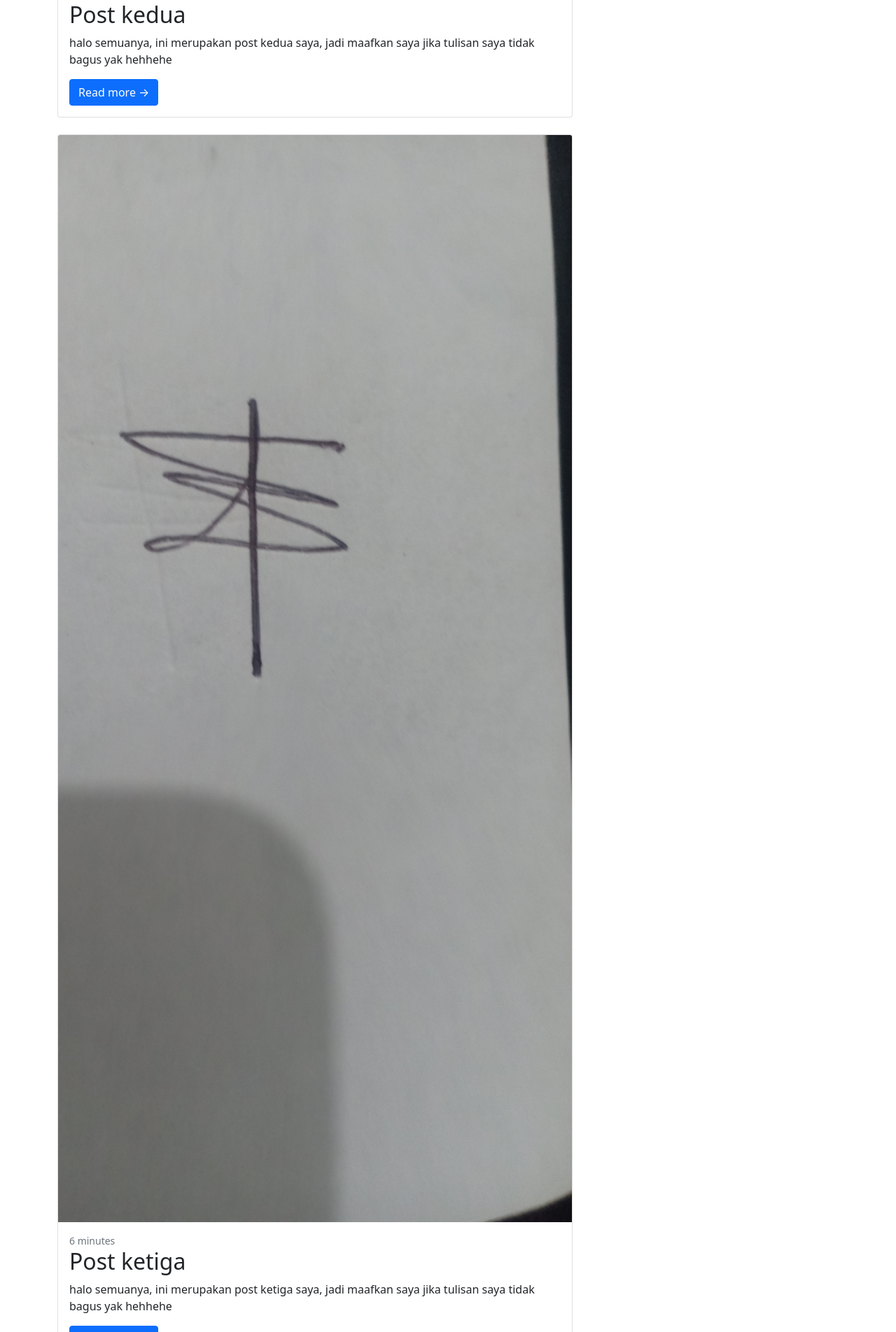
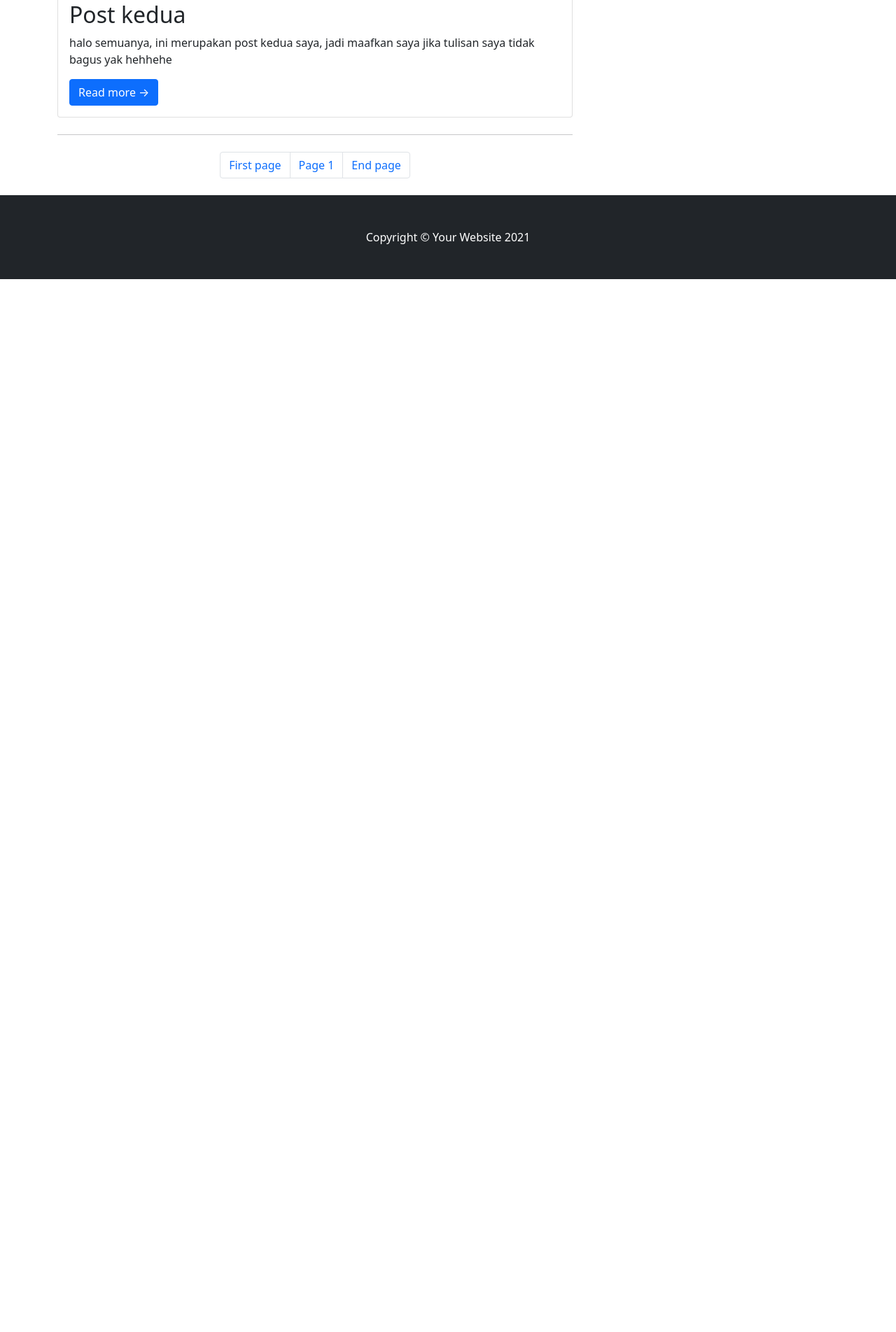
Before and after one commit to AlfaRiza/django_blog, a Django app: page / in a window 1280 px wide. Shown: the part 2090-3994 px from the top of the page at 70% size. After the commit the page ends 2489 px from the top, so only its background shows below. Run offline with Django 3.2, Linux system fonts and the light colour scheme; data comes from the database, SQL or seed files in the repository; some libraries are stand-ins or nearby versions.

Commit message:
ADD paginator model

```diff
--- a/django_blog/myblog/templates/myblog/index.html
+++ b/django_blog/myblog/templates/myblog/index.html
@@ -17,7 +17,7 @@
             <div class="row">
                 <!-- Blog entries-->
                 <div class="col-lg-8">
-                    {% for obj in queryset %}
+                    {% for obj in data %}
                         <div class="card mb-4">
                             <a href="{{ obj.thumbnail.url }}"><img class="card-img-top" src="{{ obj.thumbnail.url }}" alt="..." /></a>
                             <div class="card-body">
@@ -32,13 +32,15 @@
                     <nav aria-label="Pagination">
                         <hr class="my-0" />
                         <ul class="pagination justify-content-center my-4">
-                            <li class="page-item disabled"><a class="page-link" href="#" tabindex="-1" aria-disabled="true">Newer</a></li>
-                            <li class="page-item active" aria-current="page"><a class="page-link" href="#!">1</a></li>
-                            <li class="page-item"><a class="page-link" href="#!">2</a></li>
-                            <li class="page-item"><a class="page-link" href="#!">3</a></li>
-                            <li class="page-item disabled"><a class="page-link" href="#!">...</a></li>
-                            <li class="page-item"><a class="page-link" href="#!">15</a></li>
-                            <li class="page-item"><a class="page-link" href="#!">Older</a></li>
+                            <li class="page-item"><a class="page-link" href="?page=1">First page</a></li>
+                            {% if data.has_previous %}
+                            <li class="page-item" aria-current="page"><a class="page-link" href="?page={{ data.previous_page_number }}">&larr;</a></li>
+                            {% endif %}
+                            <li class="page-item"><a class="page-link active" href="?page={{ data.number }}">Page {{ data.number }}</a></li>
+                            {% if obj.has_next %}
+                            <li class="page-item"><a class="page-link" href="?page={{ data.next_page_number }}">&rarr;</a></li>
+                            {% endif %}
+                            <li class="page-item"><a class="page-link" href="?page={{ data.paginator.num_pages }}">End page</a></li>
                         </ul>
                     </nav>
                 </div>
--- a/django_blog/myblog/templates/myblog/navbar.html
+++ b/django_blog/myblog/templates/myblog/navbar.html
@@ -3,14 +3,14 @@
 <!-- Responsive navbar-->
 <nav class="navbar navbar-expand-lg navbar-dark bg-dark">
     <div class="container">
-        <a class="navbar-brand" href="#!">Start Bootstrap</a>
+        <a class="navbar-brand" href="{% url 'index' %}">My Blog</a>
             <button class="navbar-toggler" type="button" data-bs-toggle="collapse" data-bs-target="#navbarSupportedContent" aria-controls="navbarSupportedContent" aria-expanded="false" aria-label="Toggle navigation"><span class="navbar-toggler-icon"></span></button>
                 <div class="collapse navbar-collapse" id="navbarSupportedContent">
                     <ul class="navbar-nav ms-auto mb-2 mb-lg-0">
-                        <li class="nav-item"><a class="nav-link" href="{{ '' }}">Home</a></li>
+                        <li class="nav-item"><a class="nav-link" href="{% url 'index' %}">Home</a></li>
                         <li class="nav-item"><a class="nav-link" href="#!">About</a></li>
                         <li class="nav-item"><a class="nav-link" href="#!">Contact</a></li>
-                        <li class="nav-item"><a class="nav-link" aria-current="page" href="{{ '' }}">Blog</a></li>
+                        <li class="nav-item"><a class="nav-link" aria-current="page" href="{% url 'index' %}">Blog</a></li>
                     </ul>
                 </div>
     </div>
--- a/django_blog/myblog/views.py
+++ b/django_blog/myblog/views.py
@@ -1,13 +1,24 @@
 from django.shortcuts import render, get_object_or_404
 from .models import *
+from django.core.paginator import Paginator, PageNotAnInteger, EmptyPage
 
 
 # Create your views here.
 
+
 def index(request):
-    queryset = Post.objects.all()
+    queryset = Post.objects.all().order_by('date')
+    paginator = Paginator(queryset, 2)
+    page_number = request.GET.get('page')
+    try:
+        data = paginator.get_page(page_number)
+    except PageNotAnInteger:
+        data = paginator.get_page(1)
+    except EmptyPage:
+        data = paginator.get_page(1)
     context = {
         'queryset': queryset,
+        'data': data,
     }
     return render(request, 'index.html', context)
 
```
